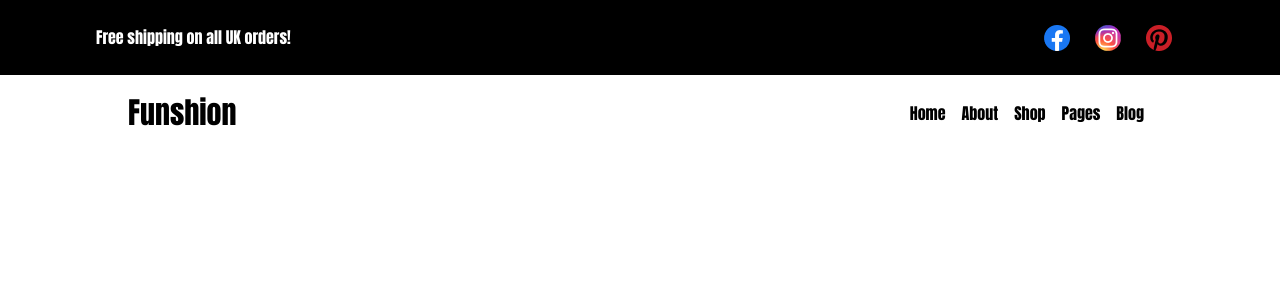
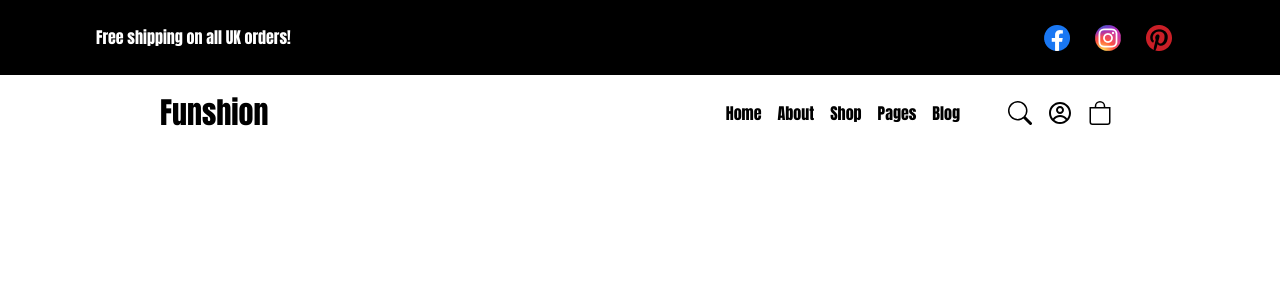
Before and after one commit to shihabsararrafid/fungshon-commerce, a React (Create React App) app: page / in a window 1280 px wide. Shown: the top 300 px of the page. Built offline with nearby package versions, Linux system fonts and the light colour scheme.

Commit message:
header responsive for medium screen done

```diff
--- a/src/Components/Shared/Advertise/Advertise.js
+++ b/src/Components/Shared/Advertise/Advertise.js
@@ -12,6 +12,7 @@ const Advertise = () => {
             <img className='block mx-3 cursor-pointer' src={fbicon} alt="" />
             <img className='block mx-3 cursor-pointer' src={instaicon} alt="" />
             <img className='block mx-3 cursor-pointer' src={pintericon} alt="" />
+
             </div>
           </div>
         </div>
--- a/src/Components/Shared/Header/Header.js
+++ b/src/Components/Shared/Header/Header.js
@@ -1,22 +1,37 @@
-import React from 'react';
-import { Link } from 'react-router-dom';
-import './Header.css'
+import React from "react";
+import { Link } from "react-router-dom";
+import { BsSearch, BsBag } from "react-icons/bs";
+import { CgProfile } from "react-icons/cg";
+import "./Header.css";
 const Header = () => {
   return (
-        <div className='h-[75px] w-full flex'>
-            <div className='flex lg:w-[80%] mx-auto justify-between items-center'>
-            <h1 className='title text-3xl'><Link to="/">Funshion</Link></h1>
-            <div className='navigation-bar '>
-      <ul className='font-thin flex items-center'>
-    <li className='mx-2'><Link to="/home">Home</Link> </li>
-    <li className='mx-2'><Link to="/about">About</Link></li>
-    <li className='mx-2'><Link to="/shop">Shop</Link></li>
-    <li className='mx-2'><Link to="/pages">Pages</Link></li>
-    <li className='mx-2'><Link to="blog">Blog</Link></li>
+    <div className="h-[75px] w-full flex">
+      <div className="flex w-[97%] md:w-[90%] lg:w-[75%] mx-auto justify-between items-center">
+        <h1 className="title text-3xl">
+          <Link to="/">Funshion</Link>
+        </h1>
+        <div className="navigation-bar   flex items-center ">
+          <ul className="font-thin hidden md:flex mr-8  items-center">
+            <li className="mx-2">
+              <Link to="/home">Home</Link>{" "}
+            </li>
+            <li className="mx-2">
+              <Link to="/about">About</Link>
+            </li>
+            <li className="mx-2">
+              <Link to="/shop">Shop</Link>
+            </li>
+            <li className="mx-2">
+              <Link to="/pages">Pages</Link>
+            </li>
+            <li className="mx-2">
+              <Link to="blog">Blog</Link>
+            </li>
           </ul>
-    <ul className='icon'>
-
-
+          <ul className="icon flex">
+            <BsSearch className="text-2xl  cursor-pointer mx-2 "></BsSearch>
+            <CgProfile className="text-2xl cursor-pointer mx-2 "></CgProfile>
+            <BsBag className="text-2xl     cursor-pointer mx-2  "></BsBag>
           </ul>
         </div>
       </div>
```
Lines whose indentation alone changed are shown as unchanged.
